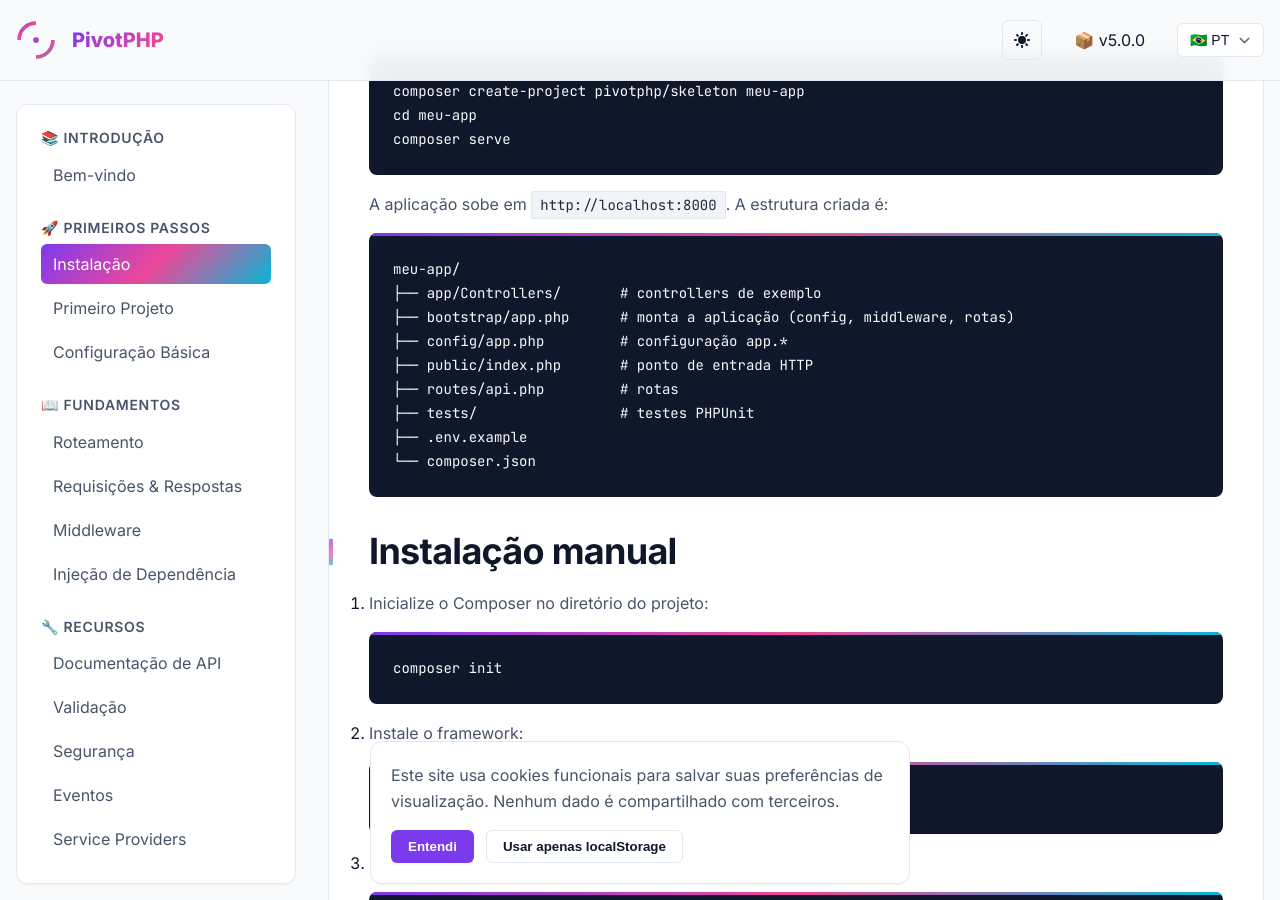
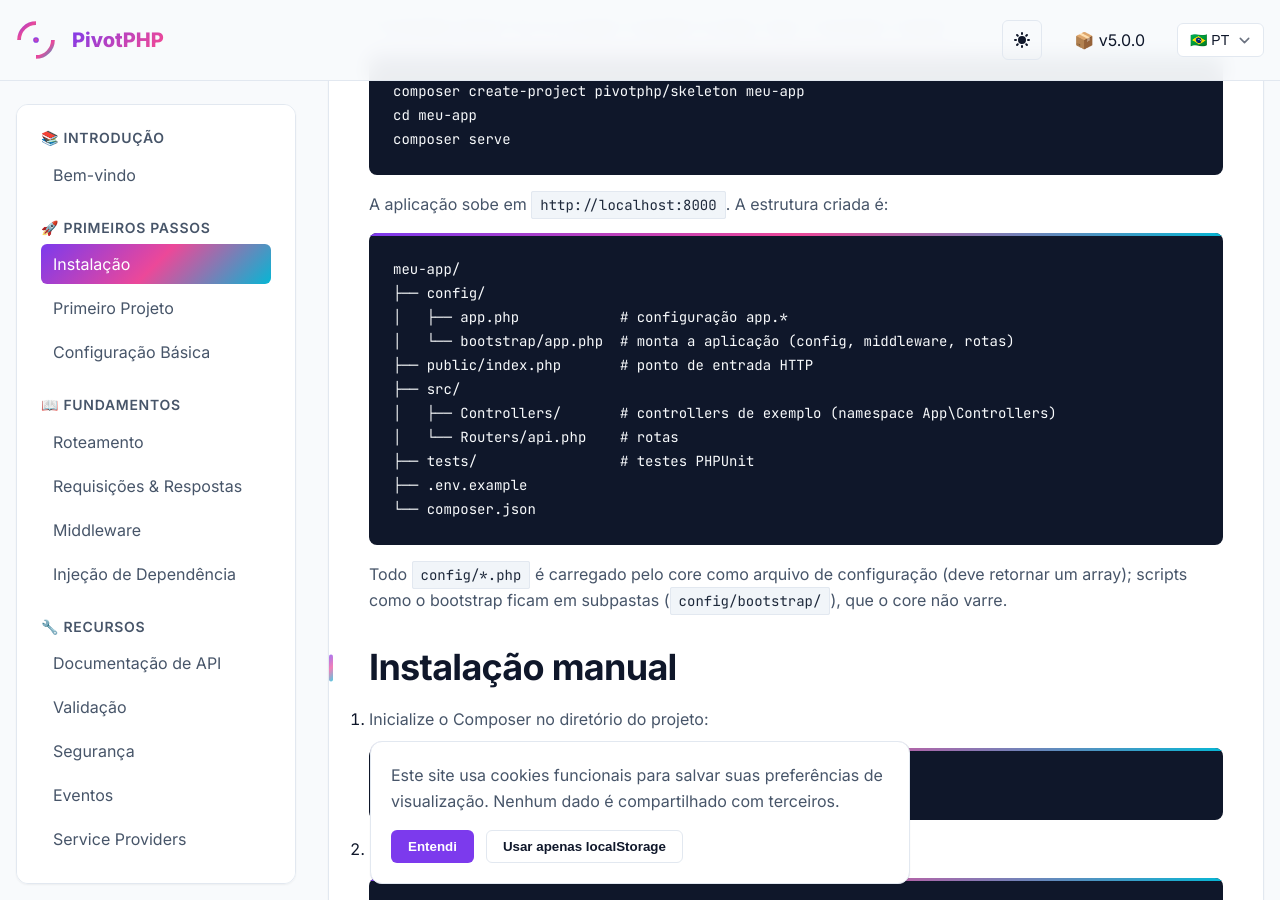
Before and after one commit to PivotPHP/website, a Jekyll site: the page built from pt/docs/installation.md, in a window 1280 px wide and 900 px high, scrolled down 946 px. Built offline with Jekyll 4.4.1, drawn with Linux system fonts in a browser that asks for light colours.

Commit message:
docs: skeleton 4.0 layout (src/, config/bootstrap) — SPEC-107
Co-Authored-By: Claude Opus 5.5 <noreply@anthropic.com>

````diff
--- a/pt/docs/installation.md
+++ b/pt/docs/installation.md
@@ -46,15 +46,20 @@ A aplicação sobe em `http://localhost:8000`. A estrutura criada é:
 
 ```
 meu-app/
-├── app/Controllers/       # controllers de exemplo
-├── bootstrap/app.php      # monta a aplicação (config, middleware, rotas)
-├── config/app.php         # configuração app.*
+├── config/
+│   ├── app.php            # configuração app.*
+│   └── bootstrap/app.php  # monta a aplicação (config, middleware, rotas)
 ├── public/index.php       # ponto de entrada HTTP
-├── routes/api.php         # rotas
+├── src/
+│   ├── Controllers/       # controllers de exemplo (namespace App\Controllers)
+│   └── Routers/api.php    # rotas
 ├── tests/                 # testes PHPUnit
 ├── .env.example
 └── composer.json
 ```
+
+Todo `config/*.php` é carregado pelo core como arquivo de configuração (deve retornar um array);
+scripts como o bootstrap ficam em subpastas (`config/bootstrap/`), que o core não varre.
 
 ## Instalação manual
 
````
Also changed, not shown: pt/docs/quickstart.md (+1 -1 lines), pt/docs/testing.md (+2 -2 lines).
